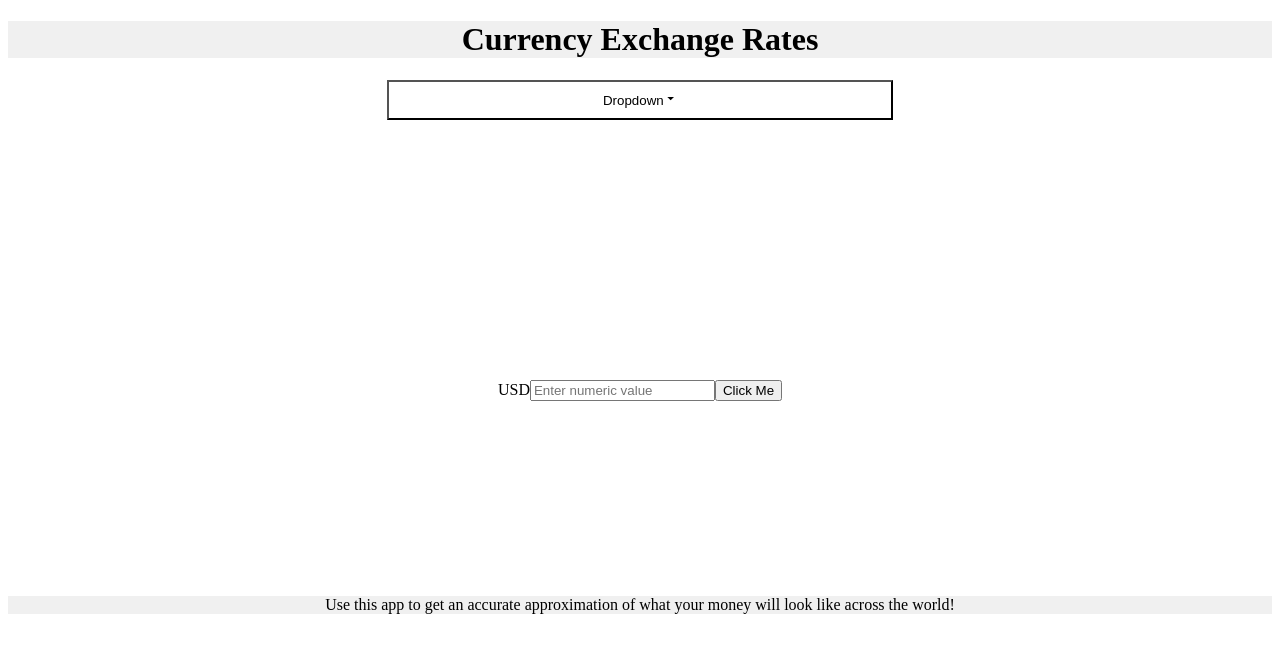
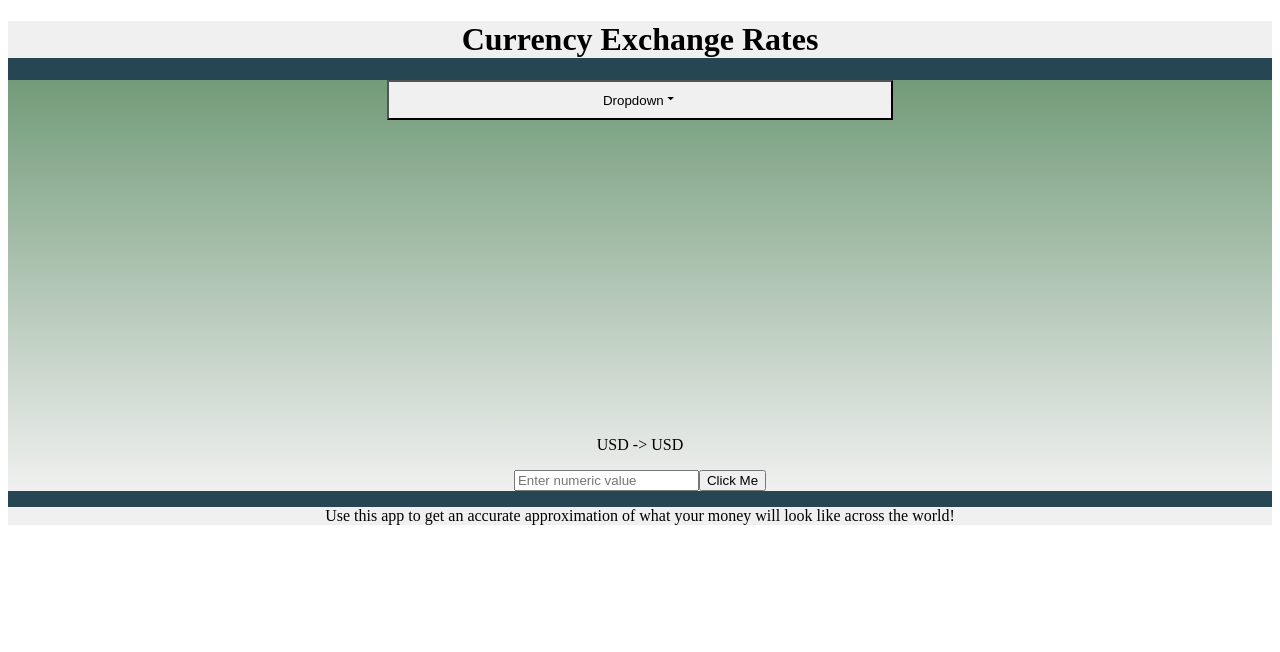
Before and after one commit to owenm-26/currency-exchange-rater, a React (Create React App) app in the folder currency-exchange/: page / in a window 1280 px wide. Shown: the top 652 px of the page. Built offline with nearby package versions, Linux system fonts and the light colour scheme.

Commit message:
styling checkpoint #1

```diff
--- a/currency-exchange/src/App.css
+++ b/currency-exchange/src/App.css
@@ -1,7 +1,7 @@
 
 .App {
   text-align: center;
-  background-color: white;
+  background-color: #264653;
 }
 
 .header {
@@ -13,11 +13,16 @@
 }
 
 .body{
-  height: 500px;
-  background-color: white;
+  padding-top: 0px;
+  background-image: linear-gradient(#729B79, #f0f0f0);
 }
 
-/* .input-box{
-  padding-top: 200px;
-  position: fixed;
+.input-box{
+  padding-top: 300px;
+
+}
+
+/* .userInput{
+  border-color: green;
+  border-width: 3px;
 } */
--- a/currency-exchange/src/components/DropdownMenu.js
+++ b/currency-exchange/src/components/DropdownMenu.js
@@ -14,9 +14,7 @@ function DropdownMenu({onSelect}) {
         setIsOpen(!isOpen);
     }
     const buttonClick = (item) => {
-        console.log(item.currency + " clicked");
         onSelect(item.abbreviation);
-        console.log(item.abbreviation + " ------------");
         setIsOpen(!isOpen);
     }
   return (
@@ -38,9 +36,6 @@ function DropdownMenu({onSelect}) {
             )}
         </div>
     </div>
-    // <div className="">
-
-    // </div>
   )
 }
 
--- a/currency-exchange/src/components/Exchanger.js
+++ b/currency-exchange/src/components/Exchanger.js
@@ -33,7 +33,7 @@ function Exchanger(selectedValue) {
   return (
     <div className='input-box'>
         <label>
-        USD
+        <p>USD -&gt; {selectedValue.selectedValue}</p>
         <input type="number" placeholder="Enter numeric value" id="userInput" />
       </label>
       <button
--- a/currency-exchange/src/styles/DropdownMenu.css
+++ b/currency-exchange/src/styles/DropdownMenu.css
@@ -1,13 +1,15 @@
 /* styles.css */
-.wrapper{
-  background-color: white;
+/* .wrapper{
+  background-image: linear-gradient(#f0f0f0, #729B79);;
+  background-color: #729B79;
   height: 300px;
-}
+} */
 
 .dropdown {
     width: 40%;
     position: relative;
     display: inline-block;
+    background-color: green;
   }
 
   .dropdown button {
@@ -15,13 +17,14 @@
     width: 100%;
     padding: 10px;
     cursor: pointer;
-    background-color: #FFFFFf;
+    background-color: #f0f0f0;
     border-radius: 0%;
   }
 
   .dropdown-menu {
-    position: relative;
+    position: absolute;
     left:0%;
+    width: 99%;
     top: 100%;
     list-style: none;
     padding: 0;
```
Also changed, not shown: currency-exchange/src/imgs/website-background.avif (added). Lines whose indentation alone changed are shown as unchanged.
